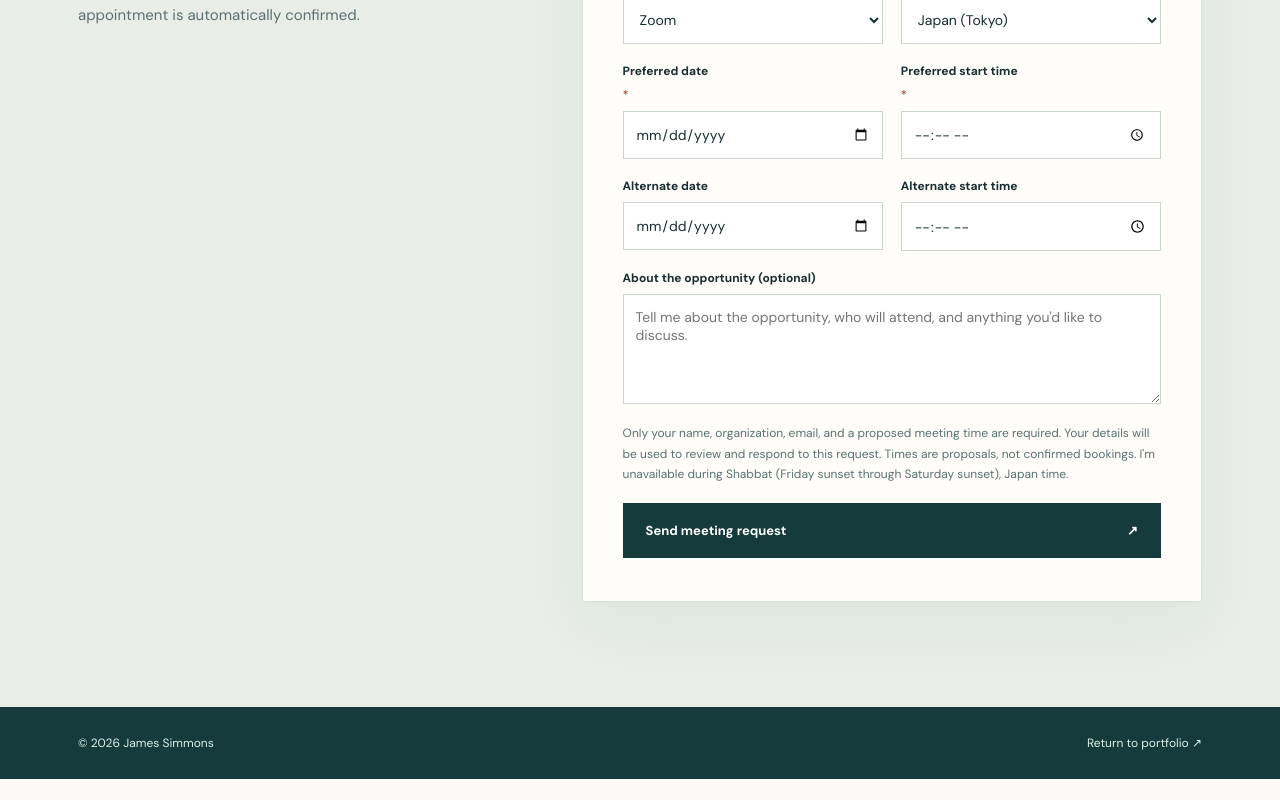
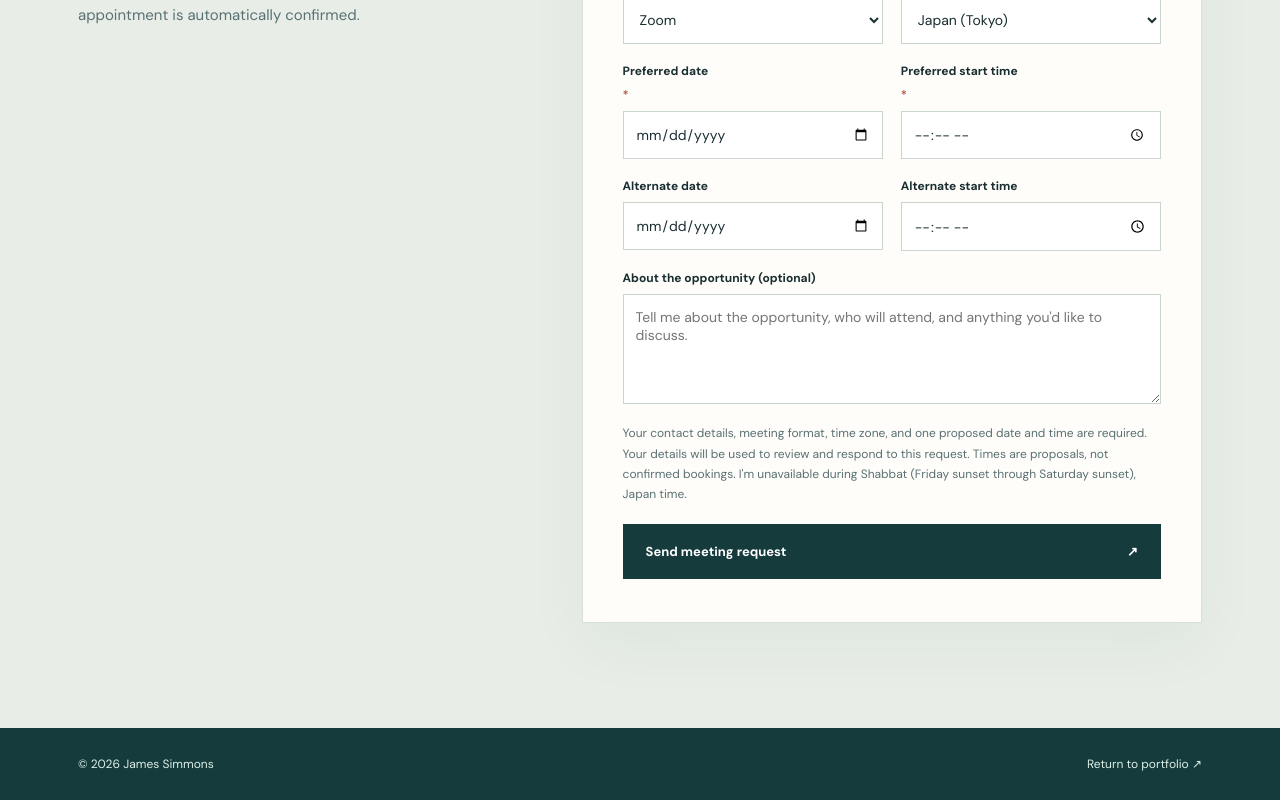
Before and after one commit to desukara/portfolio, a Next.js app: page /meeting in a window 1280 px wide. Shown: the part 985-1785 px from the top of the page. Before the commit the page ends 1764 px from the top, so only its background shows below. Built offline with nearby package versions, Linux system fonts and the light colour scheme; a web font is replaced by a local one.

Commit message:
Accurately describe required meeting request fields

```diff
--- a/app/meeting/meeting-request-form.tsx
+++ b/app/meeting/meeting-request-form.tsx
@@ -50,7 +50,7 @@ export default function MeetingRequestForm() {
     </div>
     <label>About the opportunity (optional)<textarea name="message" rows={4} maxLength={1500} placeholder="Tell me about the opportunity, who will attend, and anything you'd like to discuss."/></label>
     <div className="meeting-honeypot" aria-hidden="true"><label>Leave this empty<input name="website" type="text" tabIndex={-1} autoComplete="off"/></label></div>
-    <p className="meeting-privacy">Only your name, organization, email, and a proposed meeting time are required. Your details will be used to review and respond to this request. Times are proposals, not confirmed bookings. I&apos;m unavailable during Shabbat (Friday sunset through Saturday sunset), Japan time.</p>
+    <p className="meeting-privacy">Your contact details, meeting format, time zone, and one proposed date and time are required. Your details will be used to review and respond to this request. Times are proposals, not confirmed bookings. I&apos;m unavailable during Shabbat (Friday sunset through Saturday sunset), Japan time.</p>
     {state==="error"&&<p className="meeting-error" role="alert">{error}</p>}
     <button className="button-primary meeting-submit" type="submit" disabled={state==="sending"}>{state==="sending"?"Sending request…":"Send meeting request"} <span aria-hidden="true">↗</span></button>
   </form>;
```
